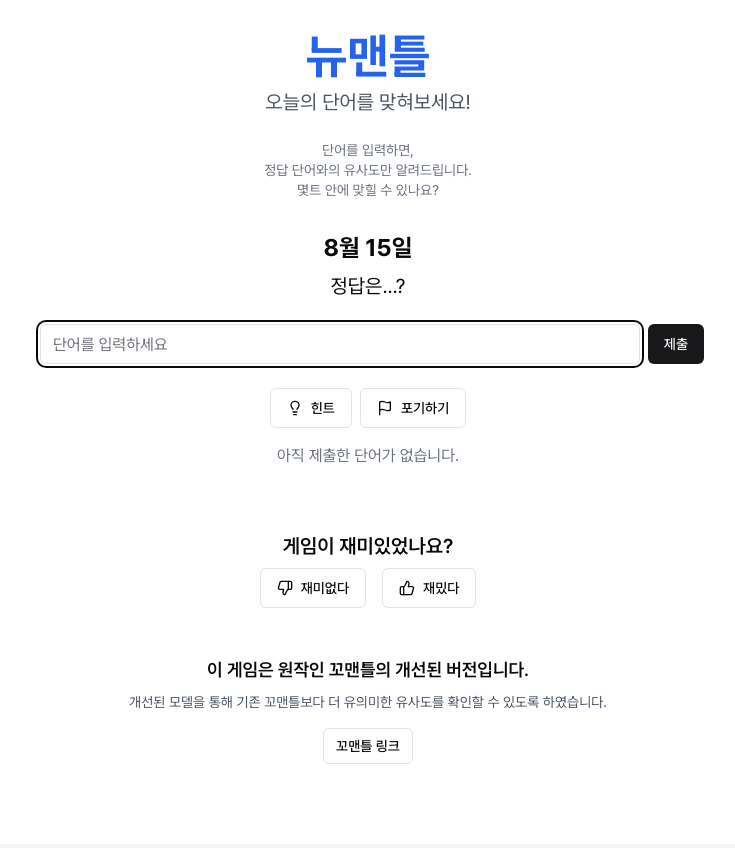
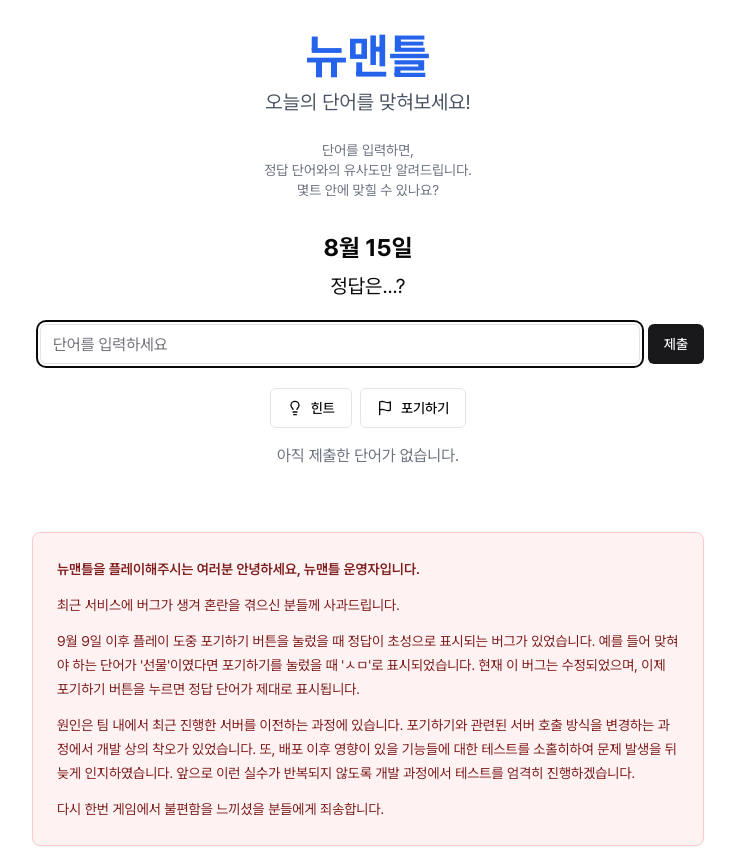
Before and after one commit to teambh25/newmantle-fe, a Next.js app: page / in a window 1280 px wide. Shown: the top 848 px of the page, without its empty margins (272-1007 px from the left). Built offline with nearby package versions, Linux system fonts and the light colour scheme.

Commit message:
게임 버그 수정 및 사용자 사과 메시지 추가

```diff
--- a/src/components/GameDescription.tsx
+++ b/src/components/GameDescription.tsx
@@ -6,6 +6,22 @@ import SurveyForm from "./SurveyForm";
 const GameDescription: React.FC = () => {
   return (
     <div className="space-y-12">
+      <section className="w-full max-w-2xl mx-auto rounded-lg border border-red-200 bg-red-50 p-6 text-sm leading-6 text-red-900 shadow-sm">
+        <p className="mb-3 font-semibold">뉴맨틀을 플레이해주시는 여러분 안녕하세요, 뉴맨틀 운영자입니다.</p>
+        <p className="mb-3">
+          최근 서비스에 버그가 생겨 혼란을 겪으신 분들께 사과드립니다.
+        </p>
+        <p className="mb-3">
+          9월 9일 이후 플레이 도중 포기하기 버튼을 눌렀을 때 정답이 초성으로 표시되는 버그가 있었습니다.
+          예를 들어 맞혀야 하는 단어가 '선물'이였다면 포기하기를 눌렀을 때 'ㅅㅁ'로 표시되었습니다.
+          현재 이 버그는 수정되었으며, 이제 포기하기 버튼을 누르면 정답 단어가 제대로 표시됩니다.
+        </p>
+        <p className="mb-3">
+          원인은 팀 내에서 최근 진행한 서버를 이전하는 과정에 있습니다. 포기하기와 관련된 서버 호출 방식을 변경하는 과정에서 개발 상의 착오가 있었습니다.
+          또, 배포 이후 영향이 있을 기능들에 대한 테스트를 소홀히하여 문제 발생을 뒤늦게 인지하였습니다. 앞으로 이런 실수가 반복되지 않도록 개발 과정에서 테스트를 엄격히 진행하겠습니다.
+        </p>
+        <p>다시 한번 게임에서 불편함을 느끼셨을 분들에게 죄송합니다.</p>
+      </section>
       <SurveyForm />
 
       <div className="text-center">
```
